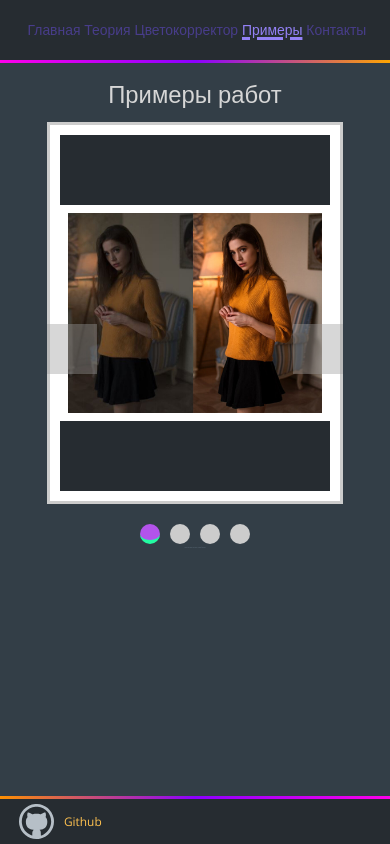
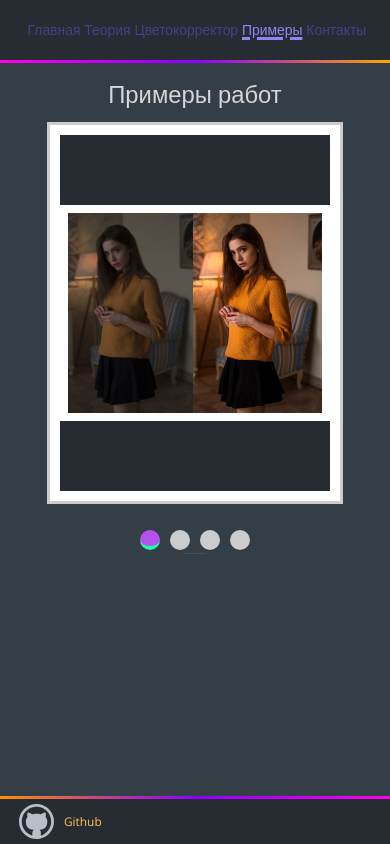
Before and after one commit to herabel/college-proj-web, a plain HTML site: page examples.html in a window 390 px wide. Drawn offline with nearby package versions, Linux system fonts and the light colour scheme; grey boxes are pictures that could not be loaded.

Commit message:
some fixes

```diff
--- a/examples.html
+++ b/examples.html
@@ -74,12 +74,6 @@
                   </div>
                </div>
             </div>
-            <div id="controls">
-               <label for="slide1"></label>
-               <label for="slide2"></label>
-               <label for="slide3"></label>
-               <label for="slide4"></label>
-            </div>
             <div id="bullets">
                <label for="slide1"></label>
                <label for="slide2"></label>
--- a/style.css
+++ b/style.css
@@ -297,48 +297,9 @@ header {
 #slides .slide_1, .slide_2, .slide_3, .slide_4{
   background: #262c31;
 }
-#controls {
-  margin: -180px 0 0 0;
-  width: 100%;
-  height: 50px;
-  z-index: 3;
-  position: relative;
-}
-
-#controls label {
-  transition: opacity 0.2s ease-out;
-  display: none;
-  width: 50px;
-  height: 50px;
-  opacity: 0.4;
-}
-
-#controls label:hover {
-  opacity: 1;
-}
-
-#slide1:checked ~ #controls label:nth-child(2),
-#slide2:checked ~ #controls label:nth-child(3),
-#slide3:checked ~ #controls label:nth-child(4),
-#slide4:checked ~ #controls label:nth-child(1) {
-  background: url(https://image.flaticon.com/icons/svg/130/130884.svg) no-repeat;
-  float: right;
-  margin: 0 -50px 0 0;
-  display: block;
-}
-
-#slide1:checked ~ #controls label:nth-last-child(2),
-#slide2:checked ~ #controls label:nth-last-child(3),
-#slide3:checked ~ #controls label:nth-last-child(4),
-#slide4:checked ~ #controls label:nth-last-child(1) {
-  background: url(https://image.flaticon.com/icons/svg/130/130882.svg) no-repeat;
-  float: left;
-  margin: 0 0 0 -50px;
-  display: block;
-}
 
 #bullets {
-  margin: 150px 0 0;
+  margin: 3vh 0 0;
   text-align: center;
 }
 
@@ -360,16 +321,6 @@ header {
 }
 
 @media screen and (max-width: 900px) {
-  #slide1:checked ~ #controls label:nth-child(2),
-  #slide2:checked ~ #controls label:nth-child(3),
-  #slide3:checked ~ #controls label:nth-child(4),
-  #slide4:checked ~ #controls label:nth-child(1),
-  #slide1:checked ~ #controls label:nth-last-child(2),
-  #slide2:checked ~ #controls label:nth-last-child(3),
-  #slide3:checked ~ #controls label:nth-last-child(4),
-  #slide4:checked ~ #controls label:nth-last-child(1) {
-     margin: 0;
-  }
   #slides {
      max-width: calc(100% - 140px);
      margin: 0 auto;
```
